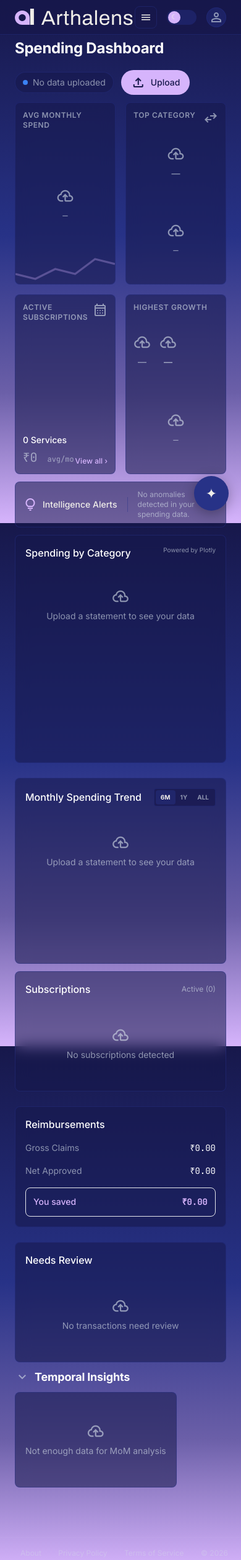
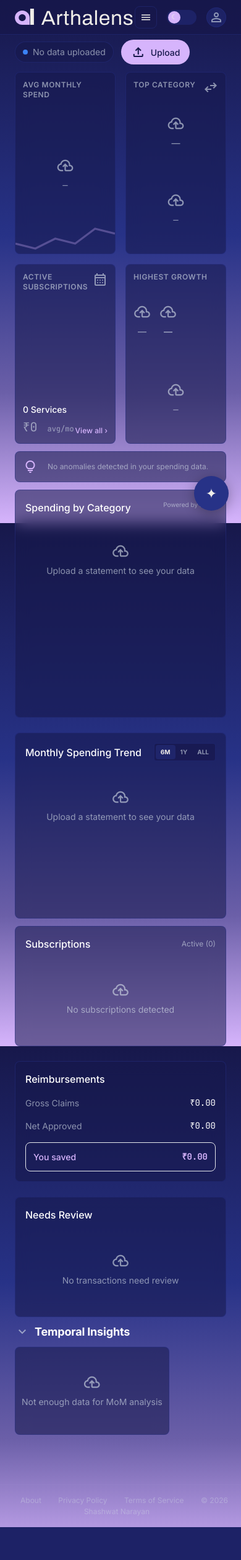
Before and after one commit to ShashwatNarayan/Personal-Financial-Intelligence-System, a Flask app: page /dashboard in a window 390 px wide. Shown: the top 2517 px of the page at 62% size. After the commit the page ends 2464 px from the top, so only its background shows below. Run offline with Flask 3, Linux system fonts and the light colour scheme; the visitor is signed in with stand-in values (Sample User, id 1); data that the repository does not hold is empty; some libraries are stand-ins or nearby versions.

Commit message:
feat(dashboard): compact mobile layout
- Visually hide page heading below 768px (kept in DOM for a11y)
- Drop 'Intelligence Alerts' label and divider on mobile, freeing ~190px
- MoM cards: reuse fmtAmtDual, narrow to 158px, truncate category labels

```diff
--- a/app/templates/dashboard/newDashboard.html
+++ b/app/templates/dashboard/newDashboard.html
@@ -284,6 +284,80 @@
     }
   }
 
+  /* ── Mobile density pass (three independent changes) ─────────────────────
+     All three are page-local @media rules rather than Tailwind variants: the
+     bundle is pre-compiled with no build step in the deploy path, so a new
+     `md:`/`sm:` variant or arbitrary-value utility would fail silently. These
+     rules are declared AFTER tailwind.output.css, so they beat equal-specificity
+     utilities on source order; the #id descendant selectors below outrank them
+     outright. */
+
+  /* 1. Page heading: visually hidden below md, but kept in the a11y tree.
+        The <h1> is the page's ONLY h1 — display:none would drop it from the
+        document outline and from screen-reader heading navigation, so this is
+        the clip-rect pattern instead. */
+  @media (max-width: 767.98px) {
+    .page-title {
+      position: absolute;
+      width: 1px; height: 1px;
+      padding: 0; margin: -1px;
+      overflow: hidden;
+      clip: rect(0 0 0 0);
+      white-space: nowrap;
+      border: 0;
+    }
+  }
+  /* Below sm the subtitle <p> is already `hidden`, so with the h1 clipped out
+     of flow the header's first child is an empty zero-height box — but the
+     header is `flex flex-col gap-4`, so its 16px gap still renders as dead
+     space above the Upload row. Collapse it. Deliberately 639.98px and NOT
+     767.98px: between 640px and md the subtitle is visible, and there the
+     gap is doing real work. */
+  @media (max-width: 639.98px) {
+    .dash-header { gap: 0; }
+  }
+
+  /* 2. Intelligence Alerts: below md the "Intelligence Alerts" label and its
+        divider consume ~156px + 32px of gap out of a ~286px strip, leaving the
+        alert text ~13 legible characters. Drop both and keep the bulb icon as
+        the affordance. .alert-label's own gap-2 disappears with the text node,
+        since display:none removes it as a flex item. */
+  @media (max-width: 767.98px) {
+    .alert-label-text { display: none; }
+    .alert-divider    { display: none; }
+  }
+
+  /* 3. Temporal Insights MoM cards: 240px cards let only ~1.3 cards into a
+        360px viewport, so the row didn't read as swipeable. 158px + 10px gap
+        shows two full cards plus a sliver of the third. */
+  @media (max-width: 767.98px) {
+    #mom-cards-container { gap: 10px; }
+    /* min-w-[240px] is a bundle utility; overriding it with another
+       arbitrary-value class (min-w-[160px]) would fail silently, so the
+       override is done here by descendant selector. */
+    #mom-cards-container > .card { min-width: 158px; padding: 10px; }
+
+    /* 3c. Category label ellipsises instead of forcing the card wider. The
+           parent row is `flex justify-between`, so the label needs min-width:0
+           to shrink below its min-content size. The % badge gets nowrap +
+           flex-shrink:0 so the shrink lands on the label and the badge cannot
+           wrap at its internal space ("↑ 45%" → "↑" / "45%"). */
+    #mom-cards-container > .card > .justify-between > span:first-child {
+      min-width: 0;
+      overflow: hidden;
+      text-overflow: ellipsis;
+      white-space: nowrap;
+    }
+    #mom-cards-container > .card > .justify-between > span:last-child {
+      white-space: nowrap;
+      flex-shrink: 0;
+    }
+
+    /* 3d. Amount down from text-lg (18px) to 14px. Targeted by descendant
+           selector rather than by swapping the class in the JS template. */
+    #mom-cards-container > .card > .font-data-mono { font-size: 14px; }
+  }
+
   body {
     background: var(--bg);
     background-attachment: fixed;   /* full-page gradient stays put on scroll */
@@ -444,9 +518,9 @@
 <main class="pb-8 px-6 flex flex-col gap-3" style="padding-top:64px;max-width:1400px !important;margin-left:auto !important;margin-right:auto !important;width:100%">
 
   <!-- Header -->
-  <header class="flex flex-col md:flex-row md:items-end justify-between gap-4">
+  <header class="dash-header flex flex-col md:flex-row md:items-end justify-between gap-4">
     <div>
-      <h1 class="font-headline-lg font-bold text-white mb-1">Spending Dashboard</h1>
+      <h1 class="page-title font-headline-lg font-bold text-white mb-1">Spending Dashboard</h1>
       <!-- Subtitle is decorative context; hidden below sm to free the ~327px
            header row at 375px (see .sm-up-only / .sm-down-only in <style>). -->
       <p class="font-body-md hidden sm:block" style="color:var(--text-secondary)">Comprehensive analysis of your recent outflows and categorized expenses.</p>
@@ -550,7 +624,7 @@
   <section class="alerts-strip flex items-center gap-4 rounded-lg" style="padding:12px">
     <div class="alert-label flex items-center gap-2 font-medium whitespace-nowrap shrink-0" style="color:var(--text-primary)">
       <span class="material-symbols-outlined text-accent text-[20px]">lightbulb</span>
-      Intelligence Alerts
+      <span class="alert-label-text">Intelligence Alerts</span>
     </div>
     <div class="w-px h-6 shrink-0 alert-divider"></div>
     <!-- Single-line, horizontally scrollable; a right-edge fade mask makes overflow
@@ -1497,7 +1571,7 @@ function renderTemporal(insights) {
               <span class="text-xs font-medium uppercase tracking-wider" style="color:var(--text-secondary)">${escHtml(c.category)}</span>
               <span class="text-[10px] font-bold" style="color:${pctColor}">${arrow} ${Math.abs(c.change_percent).toFixed(0)}%</span>
             </div>
-            <div class="text-lg font-data-mono" style="color:var(--text-primary)">${fmtAmt(c.current_spend)} <span class="text-xs font-normal" style="color:var(--text-secondary)">MoM</span></div>
+            <div class="text-lg font-data-mono" style="color:var(--text-primary)">${fmtAmtDual(c.current_spend)} <span class="text-xs font-normal" style="color:var(--text-secondary)">MoM</span></div>
           </div>
         `;
       }).join('');
```
